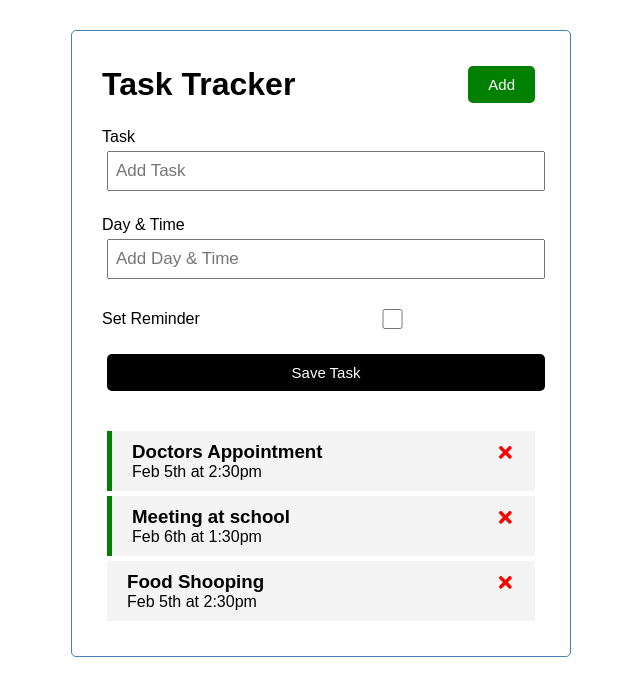
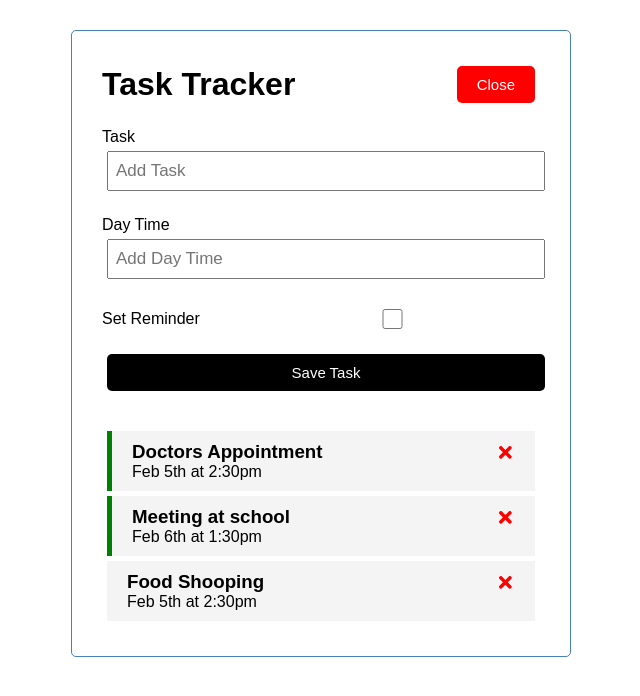
Before and after one commit to RamonMaximiliano/TraversyReactCrash, a React (Create React App) app: page / in a window 1280 px wide. Both pictures are taken after a click on the button "Add". Shown: the top 696 px of the page, without its empty margins (319-959 px from the left). Built offline with nearby package versions, Linux system fonts and the light colour scheme; a web font is replaced by a local one.

Commit message:
Finished

```diff
--- a/src/App.js
+++ b/src/App.js
@@ -8,6 +8,7 @@
 
 
 const App = () => {
+  const[showAddTask, setShowAddTask] = useState (false)
   const [tasks, setTasks] = useState([
     {
       id: 1,
@@ -35,7 +36,9 @@
 
 //Add task
 const addTask = (task) => {
-  console.log(task)
+  const id = Math.floor(Math.random()*10000) +1
+  const newTask = {id, ...task}
+  setTasks([...tasks, newTask])
 }
 
 
@@ -57,8 +60,9 @@
 
   return (
     <div className="container">
-      <Header />
-      <AddTask onAdd={addTask}/>
+      <Header onAdd={()=> setShowAddTask(!showAddTask)} showAdd={showAddTask}/>
+      {/*the below is a short way to create an if statement, so if showAddTask is true and... */}
+      {showAddTask && <AddTask onAdd={addTask}/>}
       {tasks.length > 0 ? <Tasks tasks={tasks} onDelete={deleteTask} onToggle={toggleReminder} /> : "No tasks"}
     </div>
   )
--- a/src/components/AddTask.js
+++ b/src/components/AddTask.js
@@ -4,7 +4,6 @@
     const [text, setText] = useState ("")
     const [day, setDay] = useState ("")
     const [reminder, setReminder] = useState (false)
-
 
     const onSubmit = (e) => {
         e.preventDefault()
@@ -21,23 +20,21 @@
         setReminder(false)
     }
 
-
-
     return (
         <form className="add-form" onSubmit={onSubmit}>
             <div className="form-control">
                 <label>Task</label>
-                <input type="text" placeholder="Add Task" value={text} onChange={(e) => setText(e.target.value)}/>
+                <input type="text" placeholder="Add Task" onChange={(e) => setText(e.target.value)}  value={text}/>
             </div>
             <div className="form-control">
-                <label>Day & Time</label>
-                <input type="text" placeholder="Add Day & Time" value={day} onChange={(e) => setDay(e.target.value)}/>
+                <label>Day Time</label>
+                <input type="text" placeholder="Add Day Time"  onChange={(e) => setDay(e.target.value)} value={day}/>
             </div>
             <div className="form-control form-control-check">
                 <label>Set Reminder</label>
-                <input type="checkbox" checked={reminder} value={reminder} onChange={(e) => setReminder(e.currentTarget.checked)}/>
+                <input type="checkbox" checked={reminder} onChange={(e) => setReminder(e.currentTarget.checked)} value={reminder} />
             </div>
-            <input type="subnmit" value="Save Task" className="btn btn-block"/>
+            <input type="submit" value="Save Task" className="btn btn-block"/>
         </form>
     )
 }
--- a/src/components/Header.js
+++ b/src/components/Header.js
@@ -2,15 +2,11 @@
 import PropTypes from "prop-types"
 import Button from "./Button"
 
-const Header = ({ title }) => {
-    const onClick = () => {
-        console.log("Clicked")
-    }
+const Header = ({ title, onAdd, showAdd }) => {
     return (
         <header className="header">
             <h1>{title}</h1>
-            <Button color="green" text="Add" onClick={onClick} />
-
+            <Button color={showAdd ? "red" : "green"} text={showAdd ? "Close" : "Add"} onClick={onAdd} />
         </header>
     )
 }
@@ -23,5 +19,4 @@
     title: PropTypes.string.isRequired,
 }
 
-
 export default Header
```
